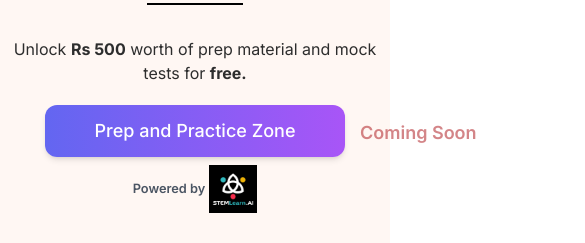
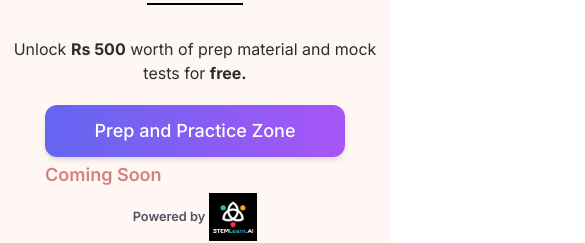
Before and after one commit to prakash9643/hindustan-olympiad-New, a Next.js app: page / in a window 390 px wide. Shown: the part 10000-10243 px from the top of the page, 585 px wide, since content can reach past the window. Built offline with nearby package versions, Linux system fonts and the light colour scheme.

Commit message:
Add files via upload

```diff
--- a/components/Panel13.tsx
+++ b/components/Panel13.tsx
@@ -105,7 +105,7 @@ const Panel13: React.FC = () => {
 
               {/* Animated Coming Soon below button */}
               <motion.span
-                className="absolute text-lg text-[#B2252A] font-bold"
+                className="md:absolute text-lg text-[#B2252A] font-bold"
                 initial={{ opacity: 0, y: 10 }}
                 animate={{ opacity: 1, y: 0 }}
                 transition={{
```
